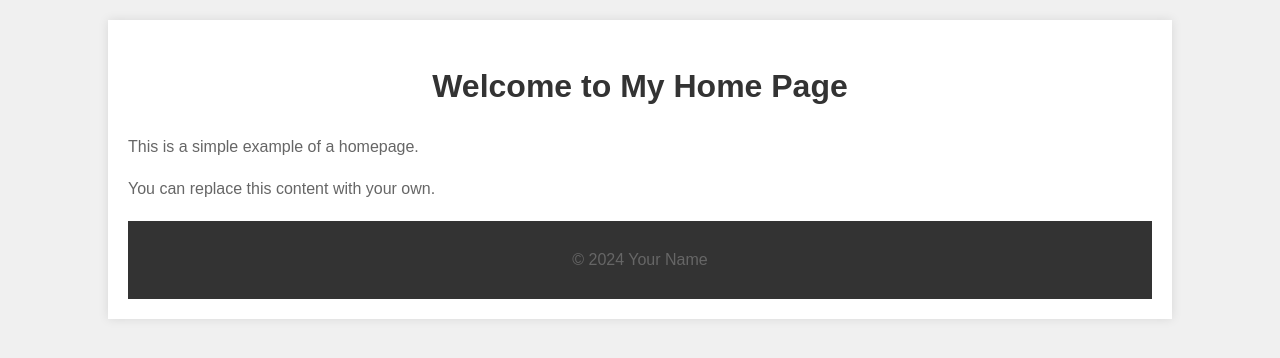
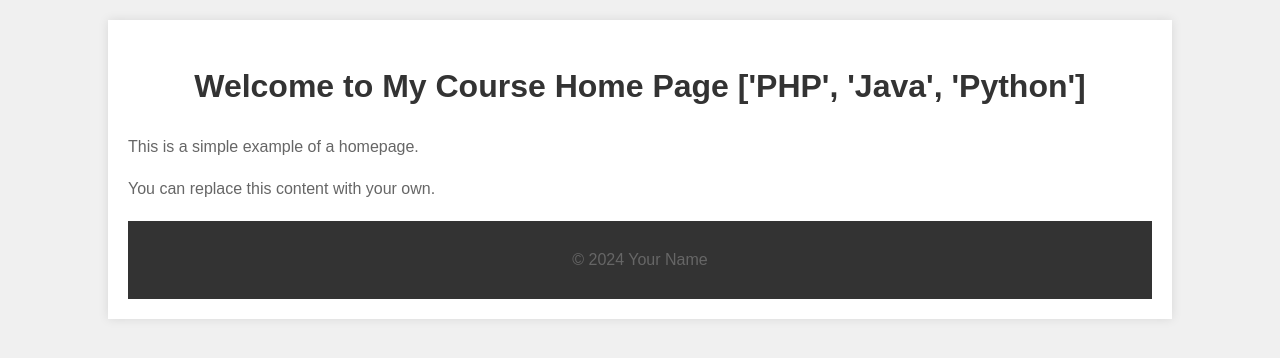
Before and after one commit to 1997mahesh/Django, a Django app: page / in a window 1280 px wide. Shown: the top 358 px of the page. Run offline with Django 5.2, Linux system fonts and the light colour scheme.

Commit message:
Added More Topic

```diff
--- a/project1/project1/views.py
+++ b/project1/project1/views.py
@@ -26,7 +26,11 @@
 # How to render an HTML template as Response
 
 def homePage(request):
+    # How to pass Data from Django view to Template
     data={
-        'title':'New Home Page'
+        'title':'New Home Page',
+        'bdata':'Welcome to my Page',
+        'clist':['PHP', 'Java', 'Python'],
+
     }
     return render(request,"home.html", data)
--- a/project1/templates/home.html
+++ b/project1/templates/home.html
@@ -38,7 +38,7 @@
   <body>
     <div class="container">
       <header>
-        <h1>Welcome to My Home Page</h1>
+        <h1>Welcome to My Course Home Page {{clist}}</h1>
       </header>
       <main>
         <p>This is a simple example of a homepage.</p>
```
